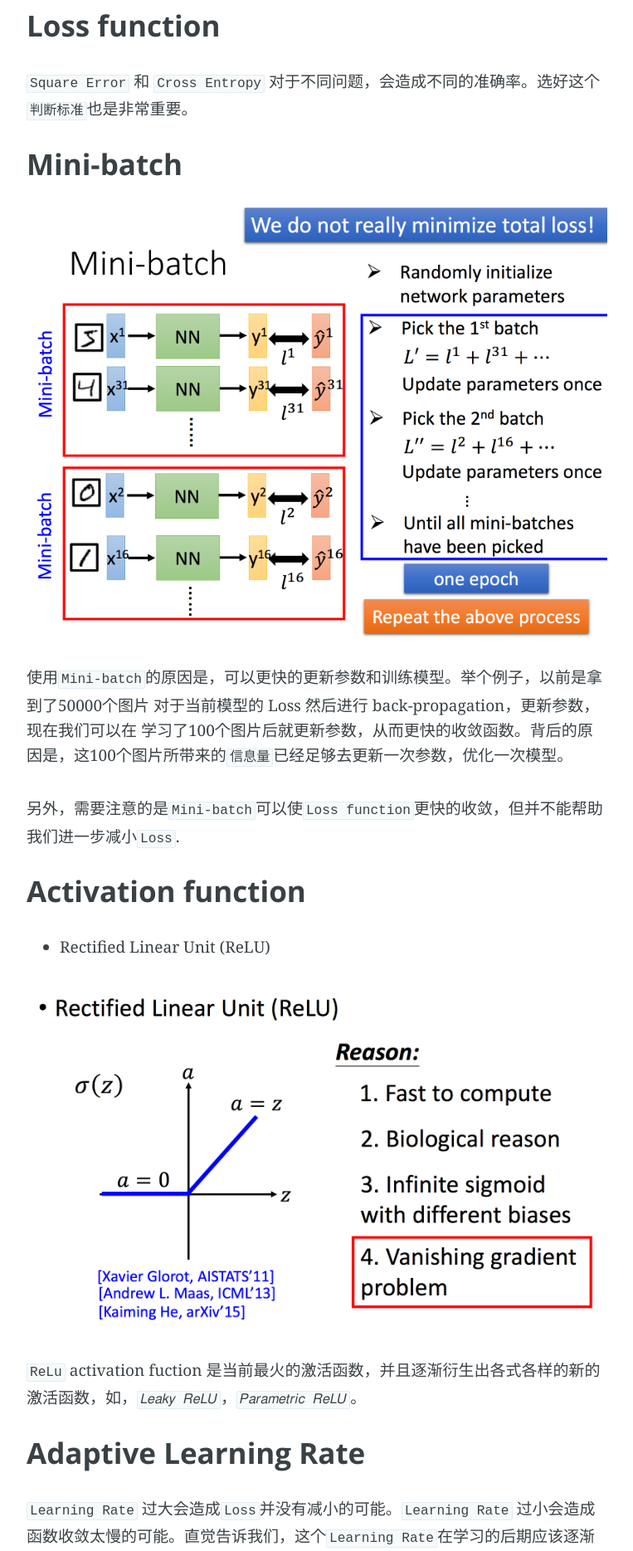
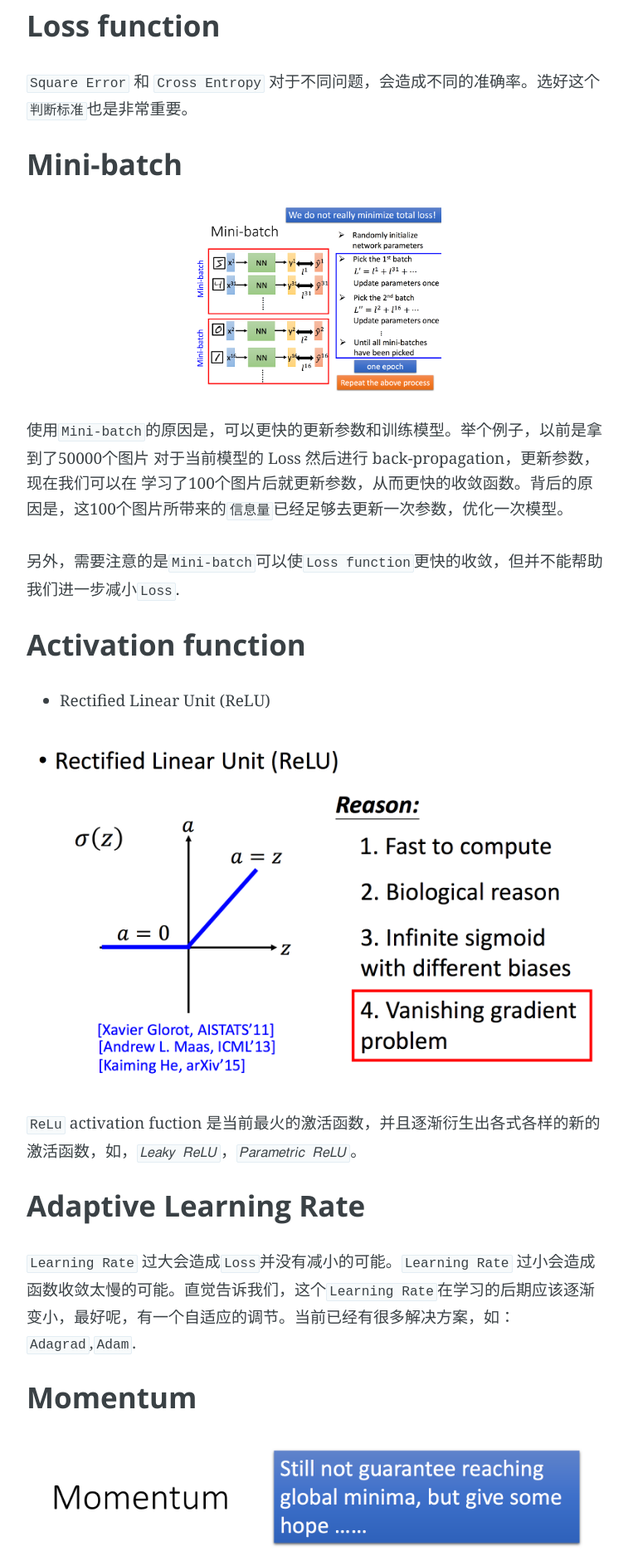
Before and after one commit to xiandong79/xiandong79.github.io, a Jekyll site: the page built from _posts/2017-04-29-Deep-Learning-经验总结.md, in a window 1280 px wide. Shown: the part 370-2239 px from the top of the page at 83% size, without its empty margins (258-1021 px from the left). Built offline with Jekyll 4.4.1, drawn with Linux system fonts in a browser that asks for light colours; our own code applies the rules of GitHub Pages for plain Markdown files.

Commit message:
Mini-batch.png
Mini-batch.png

```diff
--- a/_posts/2017-04-29-Deep-Learning-经验总结.md
+++ b/_posts/2017-04-29-Deep-Learning-经验总结.md
@@ -9,7 +9,7 @@
 
 ### Mini-batch
 
-![Mini-batch.png](/downloads/Mini-batch.png)
+ <img src="./downloads/Mini-batch.png" width = "300" height = "200" alt="Mini-batch" align=center />
 
 使用`Mini-batch`的原因是，可以更快的更新参数和训练模型。举个例子，以前是拿到了50000个图片 对于当前模型的 Loss 然后进行 back-propagation，更新参数，现在我们可以在 学习了100个图片后就更新参数，从而更快的收敛函数。背后的原因是，这100个图片所带来的`信息量`已经足够去更新一次参数，优化一次模型。
 
```
